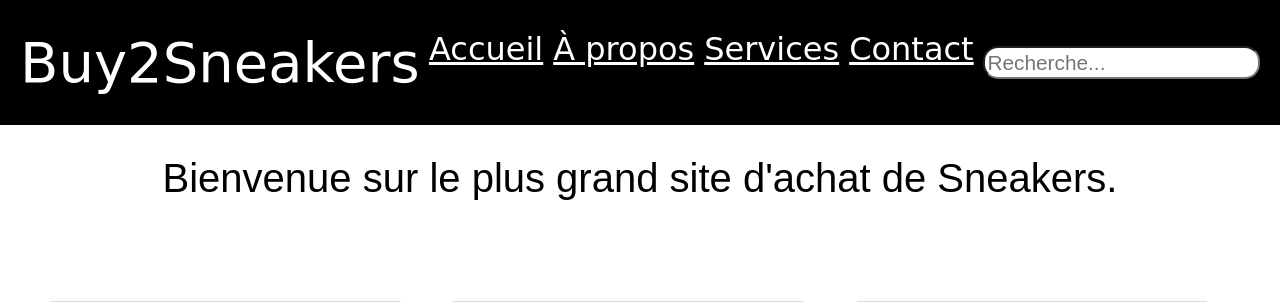
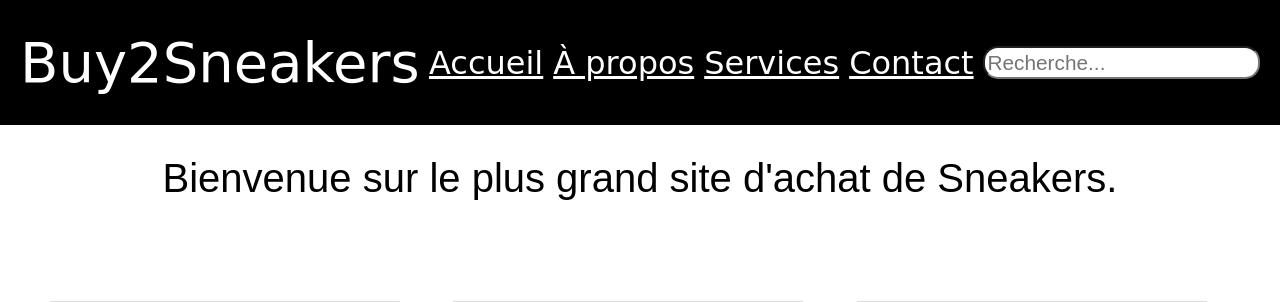
Before and after one commit to Ilan9903/Tp_SiteSneakers, a PHP site: page /index.html in a window 1280 px wide. Shown: the top 302 px of the page. Run offline with PHP 8.4, Linux system fonts and the light colour scheme.

Commit message:
modif navbar

```diff
--- a/style.css
+++ b/style.css
@@ -17,6 +17,7 @@ header {
     padding: 30px 20px;
     display: flex;
     justify-content: space-between;
+    align-items: center; /* Centre verticalement le contenu du header */
     position: fixed;
     top: 0;
     left: 0;
@@ -38,12 +39,18 @@ header .logo {
 }
 
 /* Style pour la navigation */
+nav {
+    display: flex;
+    align-items: center; /* Centre verticalement les éléments de la navigation */
+}
+
 nav ul {
     list-style-type: none;
     margin: 0;
     padding: 0;
     display: flex;
     gap: 10px;
+    align-items: center; /* Centre verticalement les éléments de la liste */
 }
 
 nav ul li {
```
